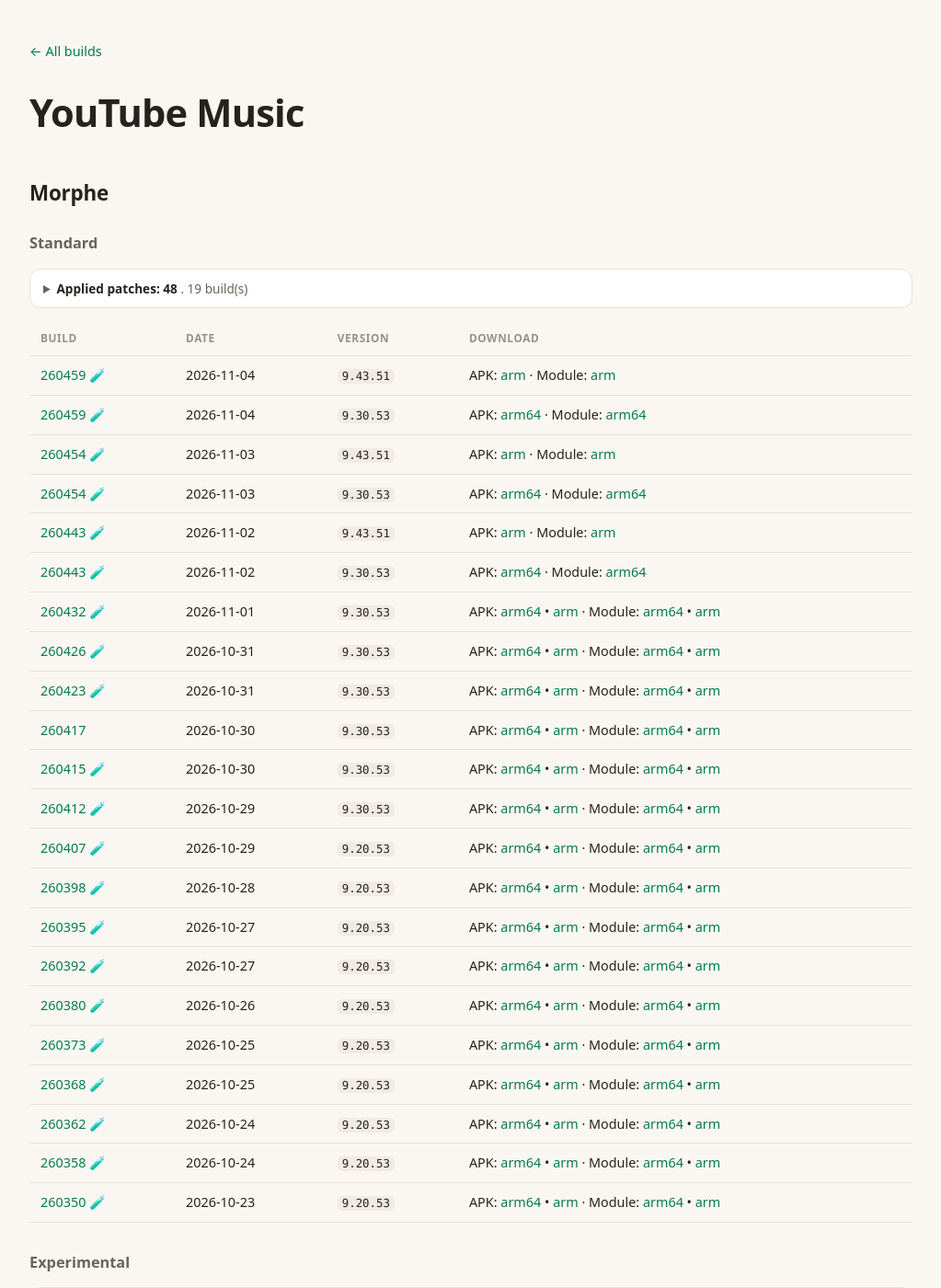
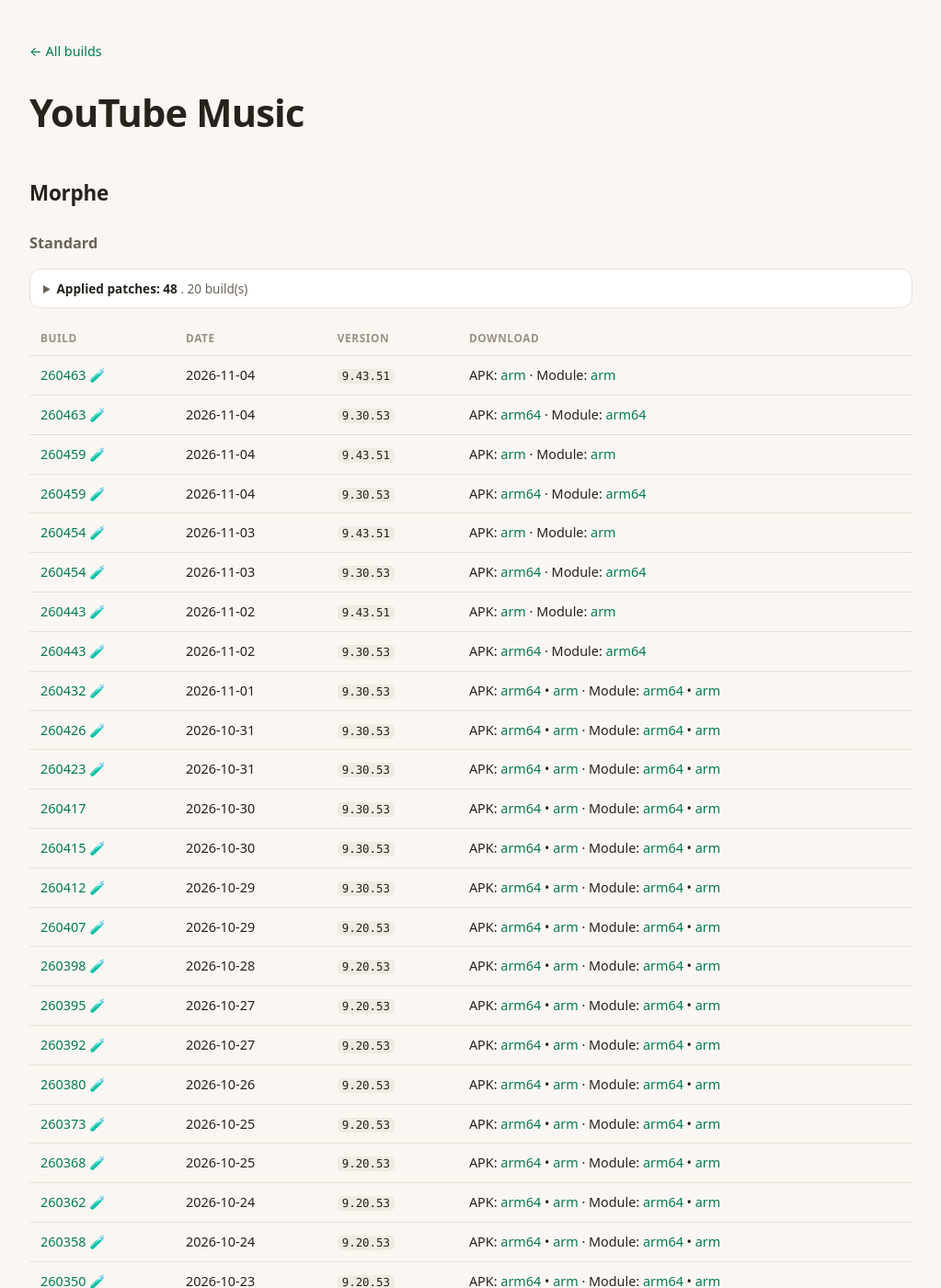
Before and after one commit to nullcpy/archive, a Jekyll site: the page built from apps/youtubemusic/index.md, in a window 1280 px wide and 1400 px high. Shown: the whole window at 92% size, without its empty margins (128-1151 px from the left). Built offline with Jekyll 4.4.1, drawn with Linux system fonts in a browser that asks for light colours; some of the changed text lies outside the part shown.

Commit message:
chore: rebuild the archive Pages surface [skip ci]

```diff
--- a/apps/youtubemusic/index.md
+++ b/apps/youtubemusic/index.md
@@ -8,7 +8,7 @@ title: YouTube Music
 
 ### Standard
 
-<details><summary><b>Applied patches: 48</b> . 19 build(s)</summary>
+<details><summary><b>Applied patches: 48</b> . 20 build(s)</summary>
 <ul>
 <li>Android Auto</li>
 <li>App refresh rate</li>
@@ -63,6 +63,8 @@ title: YouTube Music
 
 | Build | Date | Version | Download |
 |---|---|---|---|
+| [260463](https://github.com/nullcpy/archive/releases/tag/260463) 🧪 | 2026-11-04 | `9.43.51` | APK: [arm](https://github.com/nullcpy/archive/releases/download/260463/youtube-music-morphe-v9.43.51-arm-v7a.apk) · Module: [arm](https://github.com/nullcpy/archive/releases/download/260463/youtube-music-morphe-module-v9.43.51-arm-v7a.zip) |
+| [260463](https://github.com/nullcpy/archive/releases/tag/260463) 🧪 | 2026-11-04 | `9.30.53` | APK: [arm64](https://github.com/nullcpy/archive/releases/download/260463/youtube-music-morphe-v9.30.53-arm64-v8a.apk) · Module: [arm64](https://github.com/nullcpy/archive/releases/download/260463/youtube-music-morphe-module-v9.30.53-arm64-v8a.zip) |
 | [260459](https://github.com/nullcpy/archive/releases/tag/260459) 🧪 | 2026-11-04 | `9.43.51` | APK: [arm](https://github.com/nullcpy/archive/releases/download/260459/youtube-music-morphe-v9.43.51-arm-v7a.apk) · Module: [arm](https://github.com/nullcpy/archive/releases/download/260459/youtube-music-morphe-module-v9.43.51-arm-v7a.zip) |
 | [260459](https://github.com/nullcpy/archive/releases/tag/260459) 🧪 | 2026-11-04 | `9.30.53` | APK: [arm64](https://github.com/nullcpy/archive/releases/download/260459/youtube-music-morphe-v9.30.53-arm64-v8a.apk) · Module: [arm64](https://github.com/nullcpy/archive/releases/download/260459/youtube-music-morphe-module-v9.30.53-arm64-v8a.zip) |
 | [260454](https://github.com/nullcpy/archive/releases/tag/260454) 🧪 | 2026-11-03 | `9.43.51` | APK: [arm](https://github.com/nullcpy/archive/releases/download/260454/youtube-music-morphe-v9.43.51-arm-v7a.apk) · Module: [arm](https://github.com/nullcpy/archive/releases/download/260454/youtube-music-morphe-module-v9.43.51-arm-v7a.zip) |
@@ -88,7 +90,7 @@ title: YouTube Music
 
 ### Experimental
 
-<details><summary><b>Applied patches: 48</b> . 19 build(s)</summary>
+<details><summary><b>Applied patches: 48</b> . 20 build(s)</summary>
 <ul>
 <li>Android Auto</li>
 <li>App refresh rate</li>
@@ -143,6 +145,7 @@ title: YouTube Music
 
 | Build | Date | Version | Download |
 |---|---|---|---|
+| [260463](https://github.com/nullcpy/archive/releases/tag/260463) 🧪 | 2026-11-04 | `9.44.52` | APK: [arm64](https://github.com/nullcpy/archive/releases/download/260463/youtube-music-morphe-experimental-v9.44.52-arm64-v8a.apk) • [arm](https://github.com/nullcpy/archive/releases/download/260463/youtube-music-morphe-experimental-v9.44.52-arm-v7a.apk) · Module: [arm64](https://github.com/nullcpy/archive/releases/download/260463/youtube-music-morphe-experimental-module-v9.44.52-arm64-v8a.zip) • [arm](https://github.com/nullcpy/archive/releases/download/260463/youtube-music-morphe-experimental-module-v9.44.52-arm-v7a.zip) |
 | [260459](https://github.com/nullcpy/archive/releases/tag/260459) 🧪 | 2026-11-04 | `9.44.52` | APK: [arm64](https://github.com/nullcpy/archive/releases/download/260459/youtube-music-morphe-experimental-v9.44.52-arm64-v8a.apk) • [arm](https://github.com/nullcpy/archive/releases/download/260459/youtube-music-morphe-experimental-v9.44.52-arm-v7a.apk) · Module: [arm64](https://github.com/nullcpy/archive/releases/download/260459/youtube-music-morphe-experimental-module-v9.44.52-arm64-v8a.zip) • [arm](https://github.com/nullcpy/archive/releases/download/260459/youtube-music-morphe-experimental-module-v9.44.52-arm-v7a.zip) |
 | [260454](https://github.com/nullcpy/archive/releases/tag/260454) 🧪 | 2026-11-03 | `9.44.52` | APK: [arm64](https://github.com/nullcpy/archive/releases/download/260454/youtube-music-morphe-experimental-v9.44.52-arm64-v8a.apk) • [arm](https://github.com/nullcpy/archive/releases/download/260454/youtube-music-morphe-experimental-v9.44.52-arm-v7a.apk) · Module: [arm64](https://github.com/nullcpy/archive/releases/download/260454/youtube-music-morphe-experimental-module-v9.44.52-arm64-v8a.zip) • [arm](https://github.com/nullcpy/archive/releases/download/260454/youtube-music-morphe-experimental-module-v9.44.52-arm-v7a.zip) |
 | [260443](https://github.com/nullcpy/archive/releases/tag/260443) 🧪 | 2026-11-02 | `9.43.51` | APK: [arm64](https://github.com/nullcpy/archive/releases/download/260443/youtube-music-morphe-experimental-v9.43.51-arm64-v8a.apk) • [arm](https://github.com/nullcpy/archive/releases/download/260443/youtube-music-morphe-experimental-v9.43.51-arm-v7a.apk) · Module: [arm64](https://github.com/nullcpy/archive/releases/download/260443/youtube-music-morphe-experimental-module-v9.43.51-arm64-v8a.zip) • [arm](https://github.com/nullcpy/archive/releases/download/260443/youtube-music-morphe-experimental-module-v9.43.51-arm-v7a.zip) |
```
Also changed, not shown: apps/reddit/index.md (+4 -2 lines), apps/truecaller/index.md (+2 -1 lines), apps/youtube/index.md (+4 -2 lines), index.md (+11 -11 lines).
